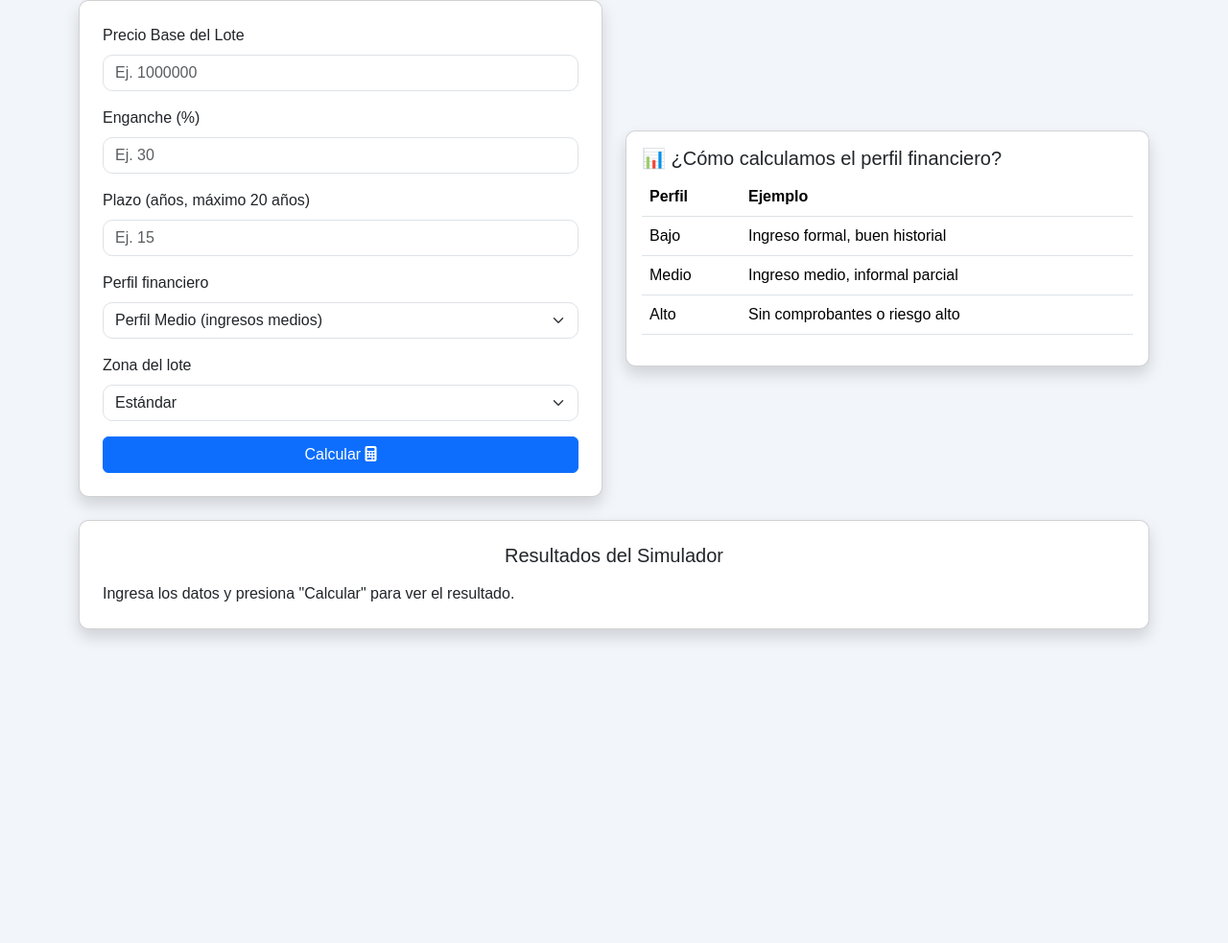
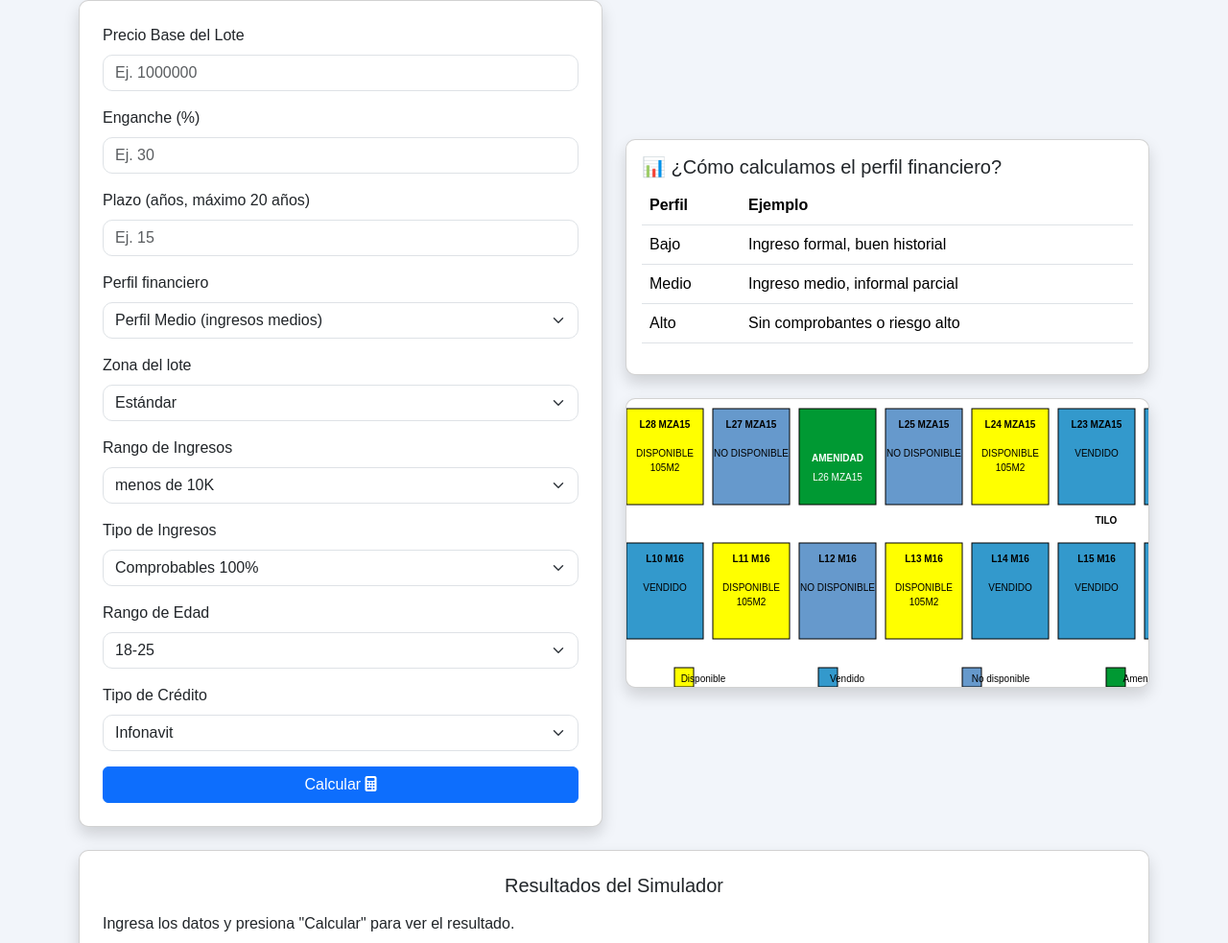
Before and after one commit to teseodataweb/simuladorfinanciero, a plain HTML site: page index.html in a window 1280 px wide. Shown: the part 232-1215 px from the top of the page at 96% size. Before the commit the page ends 936 px from the top, so only its background shows below. Drawn offline with nearby package versions, Linux system fonts and the light colour scheme.

Commit message:
plano de lotes

```diff
--- a/index.html
+++ b/index.html
@@ -58,6 +58,56 @@
             <option value="premium">Premium</option>
           </select>
         </div>
+        <div class="mb-3">
+          <label class="form-label">Rango de Ingresos</label>
+          <select id="rangoIngresos" class="form-select" required>
+            <option value="<10">menos de 10K</option>
+            <option value="10-15">10 a 15K</option>
+            <option value="15-20">15 a 20K</option>
+            <option value="20-25">20 a 25K</option>
+            <option value="25-30">25 a 30K</option>
+            <option value="30-35">30 a 35K</option>
+            <option value="35-40">35 a 40K</option>
+            <option value="40-50">40 a 50K</option>
+            <option value="50-55">50 a 55K</option>
+            <option value="55-60">55 a 60K</option>
+            <option value="60+">60K+</option>
+          </select>
+        </div>
+        <div class="mb-3">
+          <label class="form-label">Tipo de Ingresos</label>
+          <select id="tipoIngresos" class="form-select" required>
+            <option>Comprobables 100%</option>
+            <option>Comprobable 25%</option>
+            <option>Comprobable 50%</option>
+            <option>Comprobable 75%</option>
+            <option>Informal</option>
+          </select>
+        </div>
+        <div class="mb-3">
+          <label class="form-label">Rango de Edad</label>
+          <select id="edad" class="form-select" required>
+            <option>18-25</option>
+            <option>25-30</option>
+            <option>30-35</option>
+            <option>35-40</option>
+            <option>40-45</option>
+            <option>45-50</option>
+            <option>50-55</option>
+            <option>55-60</option>
+            <option>60-65</option>
+            <option>65-70</option>
+          </select>
+        </div>
+        <div class="mb-3">
+          <label class="form-label">Tipo de Crédito</label>
+          <select id="tipoCredito" class="form-select" required>
+            <option>Infonavit</option>
+            <option>Fovissste</option>
+            <option>Bancario</option>
+            <option>Propio</option>
+          </select>
+        </div>
         <button onclick="calcular()" class="btn btn-primary w-100">Calcular <i class="fa-solid fa-calculator"></i></button>
       </div>
     </div>
@@ -75,6 +125,9 @@
             <tr><td>Alto</td><td>Sin comprobantes o riesgo alto</td></tr>
           </tbody>
         </table>
+      </div>
+      <div class="card mt-4 shadow">
+        <iframe src="plano_lotes_disponibilidad.svg" width="100%" height="300"></iframe>
       </div>
     </div>
   </section>
```
Also changed, not shown: plano_lotes_disponibilidad.svg (added). Lines whose indentation alone changed are shown as unchanged.
